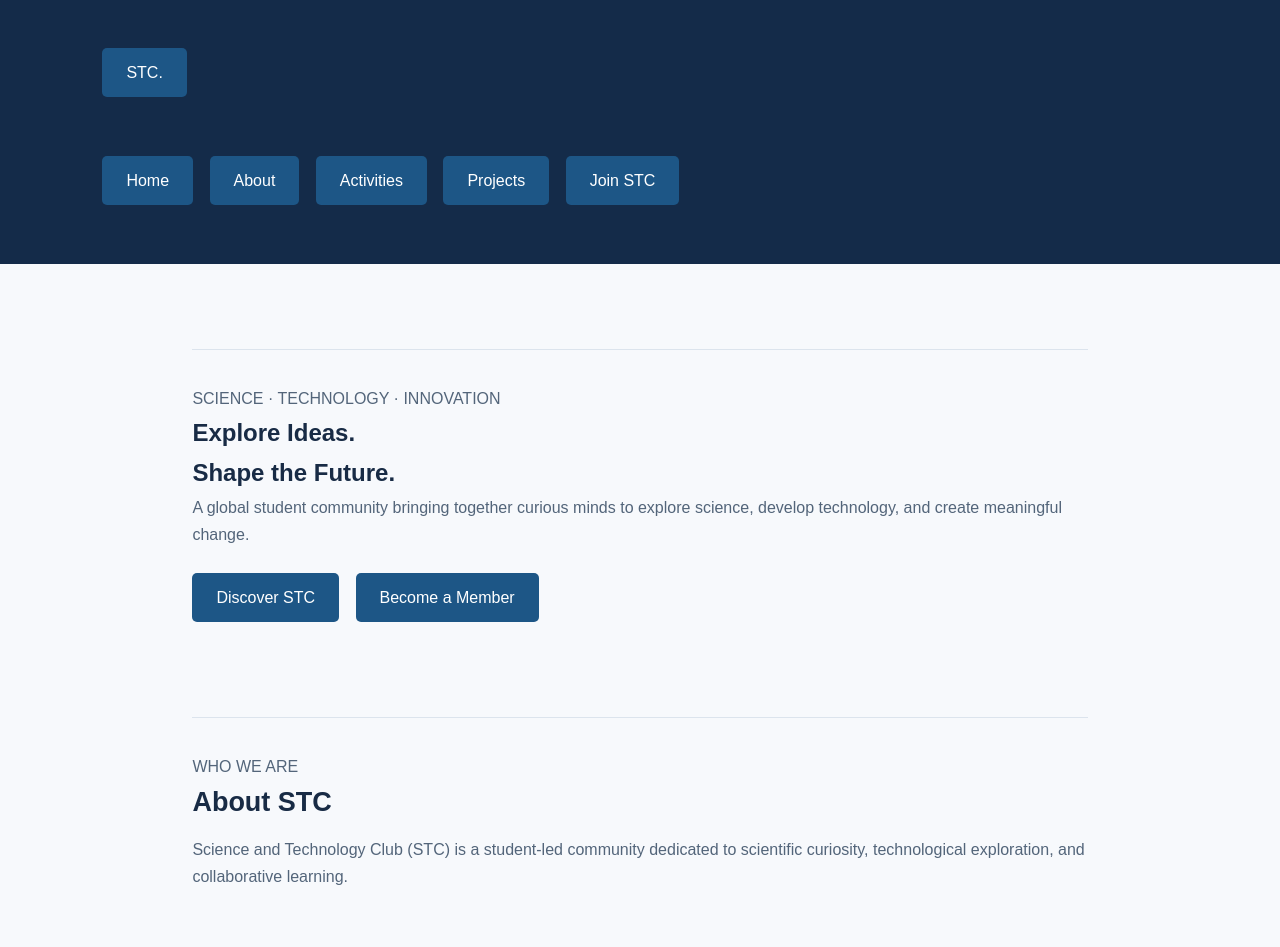
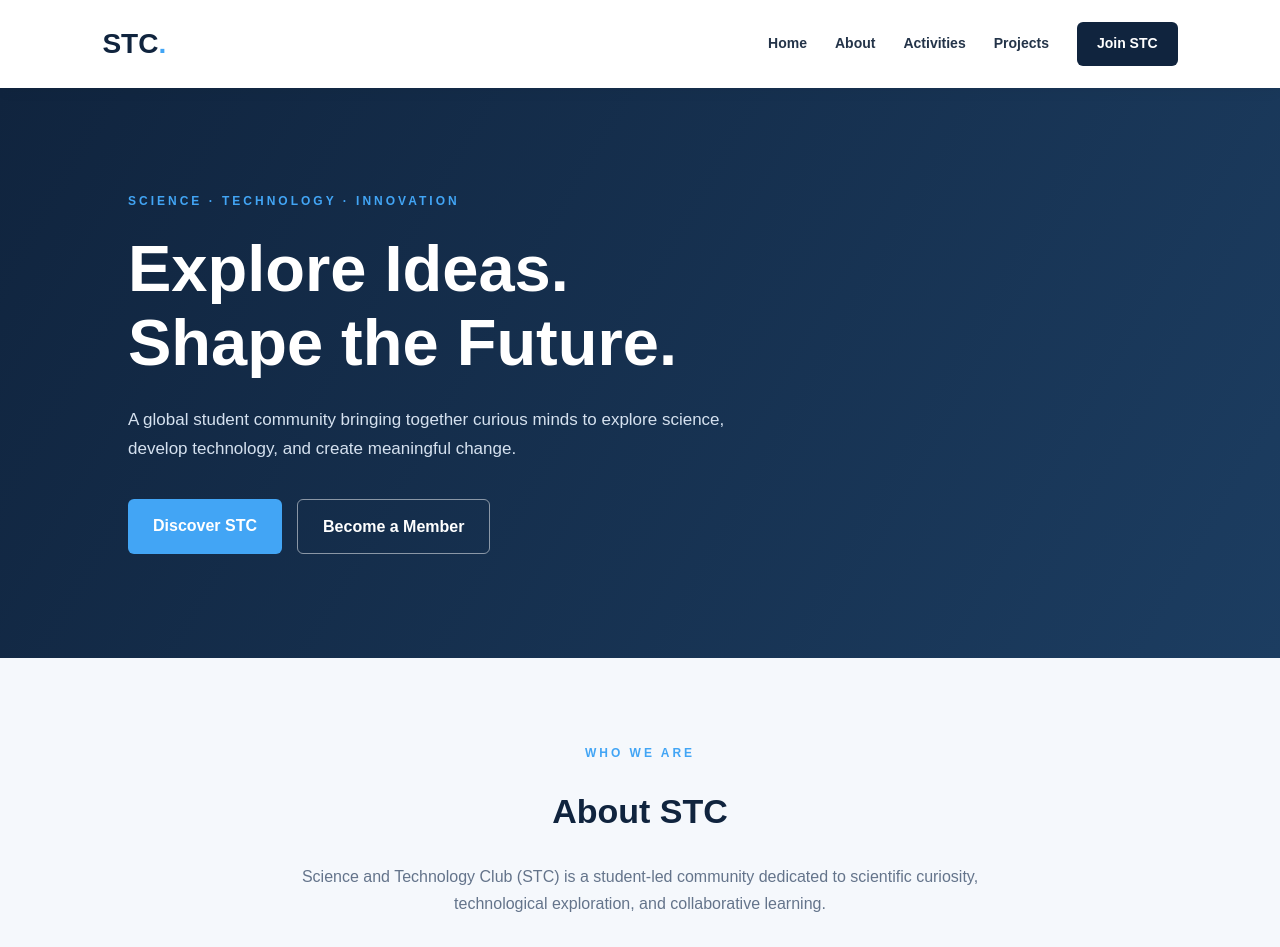
Before and after one commit to 15942-maria6ii/stc-website, a plain HTML site: page index.html in a window 1280 px wide. Shown: the top 947 px of the page. Drawn offline with Linux system fonts and the light colour scheme.

Commit message:
Refactor style.css to use CSS variables
Refactor CSS styles to use CSS variables for colors and improve overall styling consistency.

```diff
--- a/style.css
+++ b/style.css
@@ -1,86 +1,295 @@
+/* =========================
+   STC - Science & Technology Club
+   Main Stylesheet
+========================= */
+
+:root {
+    --primary: #10243e;
+    --secondary: #1c3d61;
+    --accent: #42a5f5;
+    --background: #f5f8fc;
+    --white: #ffffff;
+    --text: #243449;
+    --muted: #64748b;
+}
+
+/* General */
 
 * {
     margin: 0;
     padding: 0;
     box-sizing: border-box;
-}
-
-html {
     scroll-behavior: smooth;
 }
 
 body {
-    font-family: Arial, sans-serif;
-    background: #f7f9fc;
-    color: #182b45;
+    font-family: Arial, Helvetica, sans-serif;
+    background: var(--background);
+    color: var(--text);
     line-height: 1.7;
 }
 
-header {
-    background: #142b49;
-    color: white;
-    padding: 24px 8%;
+a {
+    text-decoration: none;
 }
 
-header h1 {
-    font-size: 25px;
+/* Navigation */
+
+.navbar {
+    display: flex;
+    justify-content: space-between;
+    align-items: center;
+    padding: 20px 8%;
+    background: var(--white);
+    box-shadow: 0 2px 15px rgba(0, 0, 0, 0.05);
+    position: sticky;
+    top: 0;
+    z-index: 100;
 }
 
-header p {
-    color: #c5d5e8;
-    margin-top: 5px;
+.logo {
+    font-size: 28px;
+    font-weight: 800;
+    color: var(--primary);
 }
 
-main {
-    max-width: 1100px;
-    margin: auto;
-    padding: 60px 8%;
+.logo span {
+    color: var(--accent);
 }
 
-main > h2 {
-    font-size: 42px;
-    color: #142b49;
-    margin-bottom: 12px;
+nav {
+    display: flex;
+    align-items: center;
+    gap: 28px;
 }
 
-main > p {
-    font-size: 18px;
-    color: #53657a;
-    max-width: 650px;
+nav a {
+    color: var(--text);
+    font-size: 14px;
+    font-weight: 600;
+    transition: 0.3s;
 }
 
-a {
-    display: inline-block;
-    margin: 24px 12px 35px 0;
-    padding: 11px 24px;
-    background: #1d5686;
-    color: white;
-    text-decoration: none;
-    border-radius: 5px;
+nav a:hover {
+    color: var(--accent);
 }
 
-a:hover {
-    background: #142b49;
+nav .nav-button {
+    background: var(--primary);
+    color: var(--white);
+    padding: 10px 20px;
+    border-radius: 6px;
 }
 
-section {
-    padding: 35px 0;
-    border-top: 1px solid #dce4ed;
-    margin-top: 25px;
+nav .nav-button:hover {
+    background: var(--accent);
+    color: var(--white);
 }
 
-section h2 {
-    font-size: 27px;
-    margin-bottom: 10px;
+/* Hero Section */
+
+.hero {
+    min-height: 570px;
+    display: flex;
+    align-items: center;
+    padding: 90px 10%;
+    background: linear-gradient(
+        120deg,
+        #10243e,
+        #1c3d61
+    );
+    color: var(--white);
 }
 
-section p {
-    color: #53657a;
+.hero-content {
+    max-width: 750px;
 }
 
+.tagline,
+.section-label {
+    font-size: 12px;
+    font-weight: 700;
+    letter-spacing: 3px;
+    color: var(--accent);
+    margin-bottom: 20px;
+}
+
+.hero h1 {
+    font-size: clamp(38px, 6vw, 65px);
+    line-height: 1.15;
+    margin-bottom: 25px;
+}
+
+.hero-description {
+    max-width: 620px;
+    color: #d5e1ef;
+    font-size: 17px;
+    margin-bottom: 35px;
+}
+
+.hero-buttons {
+    display: flex;
+    flex-wrap: wrap;
+    gap: 15px;
+}
+
+.primary-button,
+.secondary-button {
+    display: inline-block;
+    padding: 13px 25px;
+    border-radius: 6px;
+    font-weight: 700;
+    transition: 0.3s;
+}
+
+.primary-button {
+    background: var(--accent);
+    color: var(--white);
+}
+
+.primary-button:hover {
+    background: #2586d5;
+    transform: translateY(-2px);
+}
+
+.secondary-button {
+    border: 1px solid #ffffff80;
+    color: var(--white);
+}
+
+.secondary-button:hover {
+    background: var(--white);
+    color: var(--primary);
+}
+
+/* General Sections */
+
+.section {
+    padding: 85px 10%;
+    text-align: center;
+}
+
+.section h2,
+.join-section h2 {
+    color: var(--primary);
+    font-size: 34px;
+    margin-bottom: 22px;
+}
+
+.section > p:not(.section-label) {
+    max-width: 750px;
+    margin: 0 auto;
+    color: var(--muted);
+    font-size: 16px;
+}
+
+/* Activity Cards */
+
+.cards {
+    display: grid;
+    grid-template-columns: repeat(3, 1fr);
+    gap: 25px;
+    margin-top: 45px;
+}
+
+.card {
+    background: var(--white);
+    padding: 35px 25px;
+    border-radius: 10px;
+    border: 1px solid #e6edf5;
+    text-align: left;
+    transition: 0.3s;
+}
+
+.card:hover {
+    transform: translateY(-6px);
+    box-shadow: 0 12px 30px rgba(16, 36, 62, 0.09);
+}
+
+.card h3 {
+    color: var(--primary);
+    font-size: 19px;
+    margin-bottom: 15px;
+}
+
+.card p {
+    color: var(--muted);
+    font-size: 14px;
+}
+
+/* Projects */
+
+#projects {
+    background: #edf3f9;
+}
+
+/* Join Section */
+
+.join-section {
+    padding: 85px 10%;
+    text-align: center;
+    background: var(--primary);
+    color: var(--white);
+}
+
+.join-section h2 {
+    color: var(--white);
+}
+
+.join-section p {
+    max-width: 650px;
+    margin: 0 auto 30px;
+    color: #d5e1ef;
+}
+
+/* Footer */
+
 footer {
-    background: #142b49;
-    color: white;
+    padding: 25px;
     text-align: center;
-    padding: 22px;
+    background: #0b192b;
+    color: #b8c6d8;
+    font-size: 13px;
 }
+
+/* Responsive Design */
+
+@media (max-width: 768px) {
+
+    .navbar {
+        flex-direction: column;
+        gap: 18px;
+        padding: 18px 5%;
+    }
+
+    nav {
+        justify-content: center;
+        flex-wrap: wrap;
+        gap: 15px;
+    }
+
+    nav a {
+        font-size: 12px;
+    }
+
+    .hero {
+        min-height: 500px;
+        padding: 70px 7%;
+    }
+
+    .hero h1 {
+        font-size: 42px;
+    }
+
+    .section {
+        padding: 65px 7%;
+    }
+
+    .cards {
+        grid-template-columns: 1fr;
+    }
+
+    .join-section {
+        padding: 65px 7%;
+    }
+}
```
